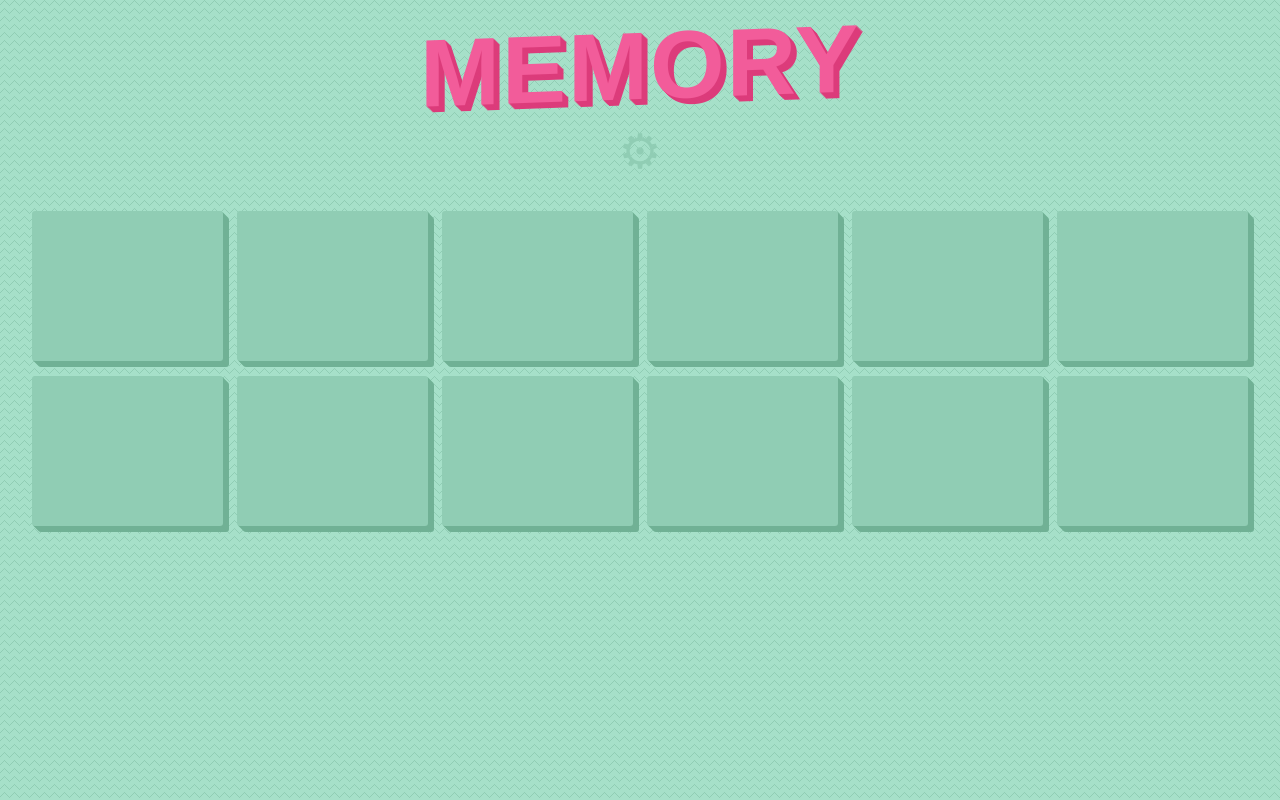
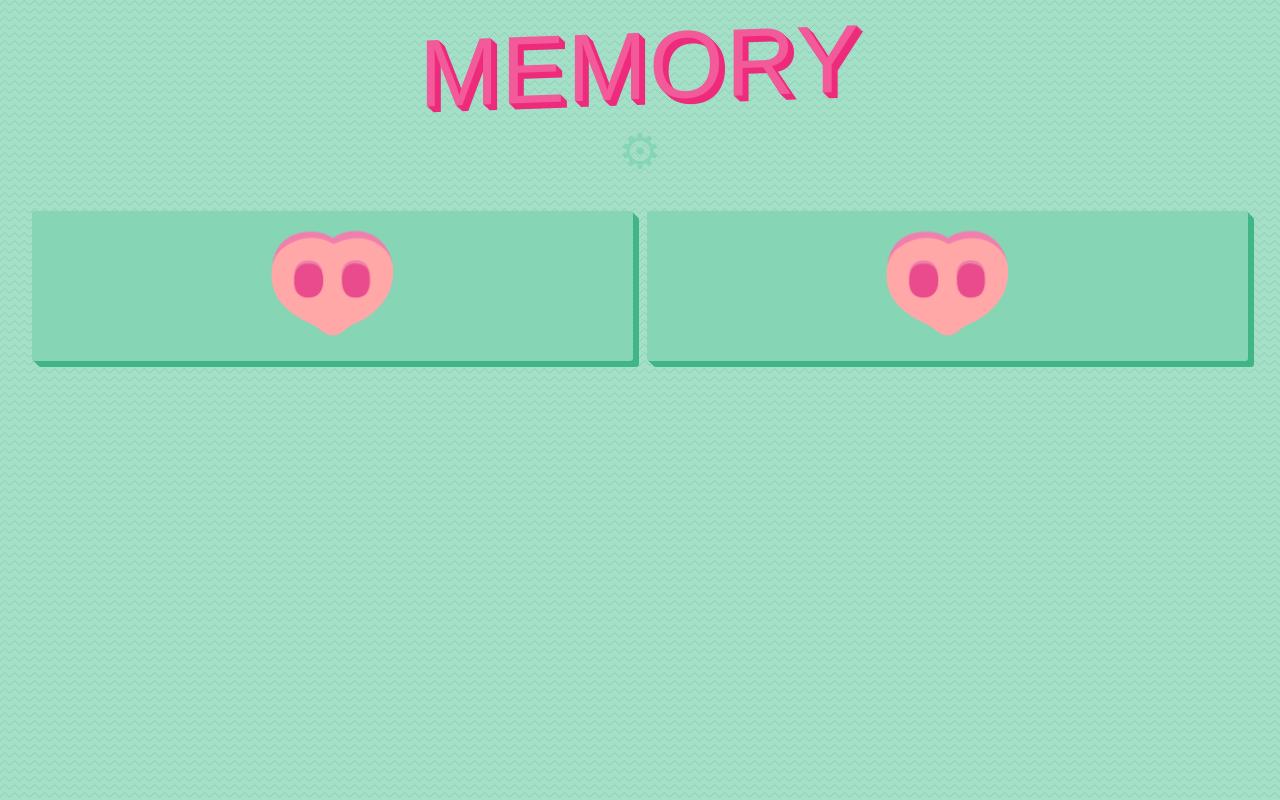
Before and after one commit to duerdod/wemory, a React (Create React App) app: page / in a window 1280 px wide. Built offline with nearby package versions, Linux system fonts and the light colour scheme; a web font is replaced by a local one.

Commit message:
Partly rewrite some components

```diff
--- a/src/Theme.ts
+++ b/src/Theme.ts
@@ -3,11 +3,12 @@ import { createGlobalStyle } from 'styled-components';
 export const theme = {
   fontFamily: 'Bowlby One SC, sans-serif',
   fontWeight: ['400', '900'],
-  backgroundColor: 'rgb(166, 224, 201)',
-  cardColor: 'rgb(144, 205, 180)',
-  boxShadow: 'rgb(112, 177, 149)',
-  titleColor: 'rgb(242, 92, 154)',
-  titleTextShadow: 'rgb(220, 60, 123)',
+  backgroundColor: 'hsl(156, 48%, 76%)',
+  cardColor: 'hsl(156, 48%, 68%)',
+  boxShadow: 'hsl(156, 48%, 48%)',
+  titleColor: 'hsl(335, 85%, 65%)',
+  titleTextShadow: 'hsl(335, 85%, 55%)',
+  secondaryColor: 'hsl(49.8, 100%, 64.1%)',
   transition: 'all 0.2s ease'
 };
 
--- a/src/components/Board.tsx
+++ b/src/components/Board.tsx
@@ -20,7 +20,7 @@ const Container = styled.div`
   justify-content: center;
   grid-template-columns: repeat(auto-fit, minmax(180px, 1fr));
   @media screen and (max-width: 35em) {
-    grid-template-columns: repeat(auto-fit, minmax(80px, 60px));
+    grid-template-columns: repeat(auto-fit, minmax(80px, 1fr));
     grid-template-rows: repeat(9, 60px);
   }
 `;
--- a/src/components/Card.tsx
+++ b/src/components/Card.tsx
@@ -81,7 +81,7 @@ export const CardContent = ({
   isCollected,
   identifier
 }: CardContentProps) => {
-  return identifier && <span>{(isOpen || isCollected) && identifier}</span>;
+  return identifier && <span>{(!isOpen || !isCollected) && identifier}</span>;
 };
 
 export const Card = (card: IMemoryCard) => {
--- a/src/components/WonGame.tsx
+++ b/src/components/WonGame.tsx
@@ -7,15 +7,15 @@ import {
   useSpring,
   animated
 } from 'react-spring';
-import {
-  useMemoryState,
-  useMemoryDispatch,
-  initialState
-} from '../context/memory-context';
+import { useMemoryState, useMemoryDispatch } from '../context/memory-context';
 import { StyledCard } from './Card';
 
-import { TitleStyle } from './ui/TitleStyle';
+import { coolBoxShadow } from './ui/TitleStyle';
 import { theme } from '../Theme';
+
+import { Button } from './ui/Button';
+
+import { darken } from '../utils/index';
 
 // This is crap
 
@@ -32,18 +32,31 @@ const random = (offset: number) => {
 };
 
 const Congrats = styled(animated.h2)`
-  ${TitleStyle}
   font-size: 4rem;
-  padding: 10rem 0;
+  padding: 9rem 0 4rem 0;
   cursor: auto;
+  color: ${theme.secondaryColor};
+  ${coolBoxShadow(darken(theme.secondaryColor, 20))}
+
+  @media screen and (max-width: 40em) {
+    font-size: 2.5rem;
+    padding: 25px;
+  }
 `;
 
-const PlayAgain = styled(animated.button)`
-  color: ${theme.titleColor};
+const ButtonContainer = styled(animated.div)`
   position: absolute;
   left: 50%;
-  top: 70%;
+  top: 75%;
   transform: translateX(-50%);
+  @media screen and (max-width: 40em) {
+    font-size: 1rem;
+    padding: 0;
+    top: 25%;
+    button {
+      white-space: nowrap;
+    }
+  }
 `;
 
 // TODO: Add types.
@@ -58,16 +71,17 @@ export const WonGame = ({ grid }: any): any => {
   //@ts-ignore
   const { opacity, transform } = useSpring({
     ref: firstSpringRef,
-    config: { ...config.wobbly, friction: 1, tension: 250 },
+    config: { ...config.wobbly, friction: 2 },
     from: {
       opacity: 0,
-      transform: 'translate3d(-10px, 40px, 20px) scale(4) rotate(180deg)'
+      transform:
+        'translate3d(-10px, 40px, 20px) scale(4) rotate(300deg) skew(300deg, 20deg)'
     },
     to: {
       opacity: showCongrats ? 1 : 0,
-      transform: 'translate3d(0px, 0px, 0px) scale(1.2) rotate(0deg)'
+      transform: 'translate3d(0px, 0px, 0px) scale(1.2) rotate(0deg) skew(0, 0)'
     },
-    delay: cards.length * 40
+    delay: cards.length * 30
   });
 
   const secondSpringRef = useRef();
@@ -81,7 +95,7 @@ export const WonGame = ({ grid }: any): any => {
     to: {
       opacity: showCongrats ? 1 : 0
     },
-    delay: 5000
+    delay: 1500
   });
 
   const transitionRef = useRef();
@@ -111,7 +125,7 @@ export const WonGame = ({ grid }: any): any => {
   );
 
   useEffect(() => {
-    const timeout = setTimeout(() => setWonCards([]), 1000);
+    const timeout = setTimeout(() => setWonCards([]), 400);
     return () => clearTimeout(timeout);
   }, []);
 
@@ -123,14 +137,21 @@ export const WonGame = ({ grid }: any): any => {
       {showCongrats && (
         <div style={{ textAlign: 'center' }}>
           <Congrats style={{ opacity, transform }}>WINNER!!!</Congrats>
-          <PlayAgain
-            onClick={() =>
-              dispatch({ type: 'RESET', payload: { initialState } })
-            }
-            style={secondSpring}
-          >
-            Play again
-          </PlayAgain>
+          <ButtonContainer style={secondSpring}>
+            <Button
+              size="large"
+              type="button"
+              color="success"
+              onClick={() =>
+                dispatch({
+                  type: 'INIT',
+                  payload: { cardCount: 12, cardType: 'foods' }
+                })
+              }
+            >
+              <span>Play again</span>
+            </Button>
+          </ButtonContainer>
         </div>
       )}
       {transition.map(
--- a/src/components/ui/Button.tsx
+++ b/src/components/ui/Button.tsx
@@ -1,7 +1,7 @@
-import React, { ReactNode } from 'react';
+import React, { ReactNode, CSSProperties } from 'react';
 import styled, { css } from 'styled-components';
 import { theme } from '../../Theme';
-
+import { darken } from '../../utils/index';
 // This is crap.
 
 type Type = 'submit' | 'button';
@@ -14,16 +14,13 @@ const padding = {
   large: '0.9rem 2.5rem'
 };
 
-const hslBackground = {
-  hsl: (hue: string, light: string) => `hsl(${hue}, 100%, ${light}%)`
-};
-
 interface ButtonProps {
   children: string | ReactNode;
   type: Type;
   color?: Color;
   size: keyof typeof padding;
   onClick?: (e: React.MouseEvent<HTMLButtonElement>) => void;
+  style?: CSSProperties;
 }
 
 interface StyledButtonProps {
@@ -43,24 +40,25 @@ const StyledButton = styled.button(
 
     ${color === 'success'
       ? `
-    background: rgb(242, 92, 154);
-    border: 3px solid rgb(220, 60, 123);
-    box-shadow: 0 3px 5px -1px rgb(220, 60, 123);
+    background: ${theme.titleColor};
+    border: 3px solid ${darken(theme.titleColor, 1)};
+    box-shadow: 0 3px 5px -1px ${darken(theme.titleColor, 1)};
     &:hover {
-      background: rgb(220, 60, 123);
-      border: 3px solid rgb(194, 30, 90);
-      box-shadow: 0 1px 1px 0px rgb(220, 60, 123);
+      background: ${darken(theme.titleColor, 3)};
+      border: 3px solid ${darken(theme.titleColor, 2)};
+      box-shadow: 0 2px 2px 0px ${darken(theme.titleColor, 5)};
     }`
       : ''}
 
     ${color === 'disappointment'
       ? `
-    background: ${hslBackground.hsl('354', '47.3')};
-    border: 3px solid ${hslBackground.hsl('354', '44.3')};
-    box-shadow: 0 1px 2px 0px ${hslBackground.hsl('354', '47.3')};
+    background: ${theme.backgroundColor};
+    border: 3px solid ${darken(theme.backgroundColor, 1)};
+    box-shadow: 0 3px 5px -1px ${darken(theme.backgroundColor, 1)};
     &:hover {
-      background: ${hslBackground.hsl('355', '41.8')};
-      border: 3px solid ${hslBackground.hsl('355', '37.8')};
+      background: ${darken(theme.backgroundColor, 3)};
+      border: 3px solid ${darken(theme.backgroundColor, 2)};
+      box-shadow: 0 3px 5px -1px ${darken(theme.backgroundColor, 2)};
     }`
       : ''}
   `
--- a/src/components/ui/TitleStyle.tsx
+++ b/src/components/ui/TitleStyle.tsx
@@ -1,8 +1,12 @@
 import { css } from 'styled-components';
 import { theme } from '../../Theme';
 
+export const coolBoxShadow = (color: string) => css`
+  text-shadow: 1px 1px 0px ${color}, 2px 2px 0px ${color}, 3px 3px 0px ${color},
+    4px 4px 0px ${color}, 5px 5px 0px ${color}, 6px 6px 0px ${color};
+`;
+
 export const TitleStyle = css`
-  font-weight: 800;
   margin: 0.5rem auto 0rem auto;
   padding: 2rem;
   transform: skew(0deg, -2deg);
@@ -13,11 +17,7 @@ export const TitleStyle = css`
   color: ${theme.titleColor};
   font-family: ${theme.fontFamily};
   cursor: pointer;
-
-  text-shadow: 1px 1px 0px ${theme.titleTextShadow},
-    2px 2px 0px ${theme.titleTextShadow}, 3px 3px 0px ${theme.titleTextShadow},
-    4px 4px 0px ${theme.titleTextShadow}, 5px 5px 0px ${theme.titleTextShadow},
-    6px 6px 0px ${theme.titleTextShadow};
+  ${coolBoxShadow(theme.titleTextShadow)}
 
   @media screen and (max-width: 40em) {
     font-size: 4rem;
--- a/src/context/memory-context.tsx
+++ b/src/context/memory-context.tsx
@@ -37,7 +37,7 @@ const MemoryDispatchContext = createContext<MemoryDispatch | undefined>(
 );
 
 export const initialState: MemoryState = {
-  cards: generateCards(12, 'animals'),
+  cards: generateCards(2, 'animals'),
   selectedCards: [],
   isGameWon: false
 };
--- a/src/utils/darken.ts
+++ b/src/utils/darken.ts
@@ -1,6 +1,6 @@
-export const darken = (hsl: string): string => {
+export const darken = (hsl: string, value = 10): string => {
     const color = hsl.split(',');
     const [hue, saturation, light] = color;
-    const lightness = Number(light.substring(3, 0)) - 10;
+    const lightness = Number(light.substring(3, 0)) - value;
     return [hue, saturation, `${lightness}%)`].join();
 };
```
